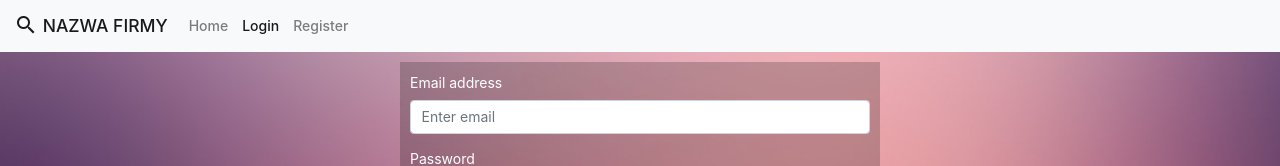
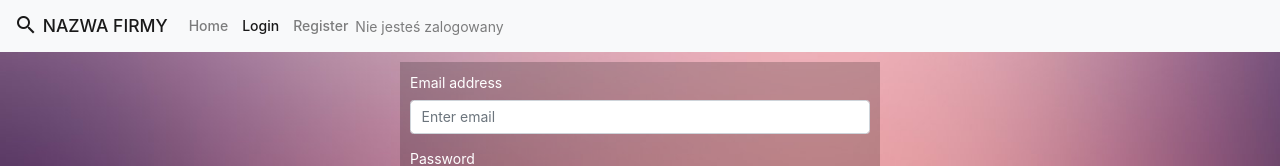
Before and after one commit to ArkadRadz/tesla-project, a plain HTML site: page public/login.html in a window 1280 px wide. Shown: the top 166 px of the page. Drawn offline with nearby package versions, Linux system fonts and the light colour scheme; no server answers.

Commit message:
login user name

```diff
--- a/public/login.html
+++ b/public/login.html
@@ -45,6 +45,9 @@
 						<a class="nav-link" href="register.html">Register</a>
 					</li>
 				</ul>
+				<span id="userName" class="navbar-text">
+				Nie jesteś zalogowany
+				</span>
 			</div>
 		</nav>
 		<div class="container">
```
